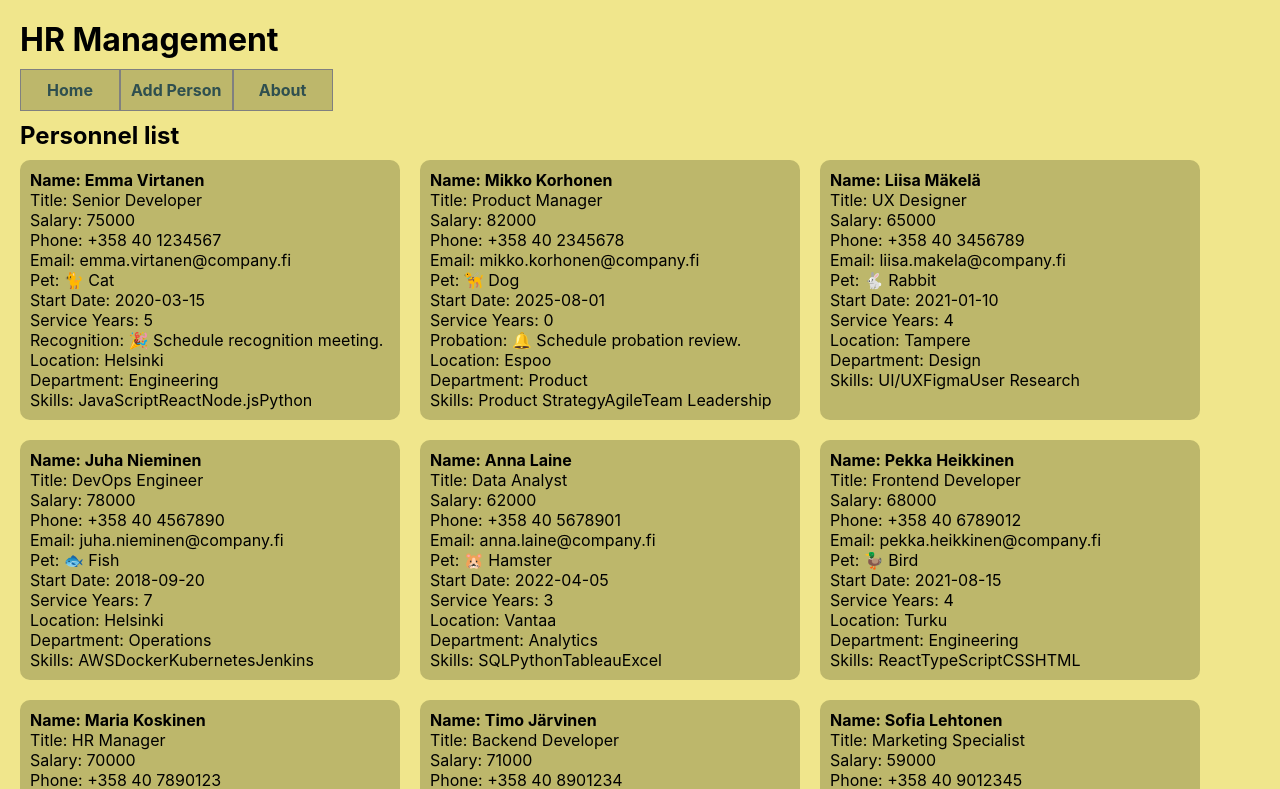
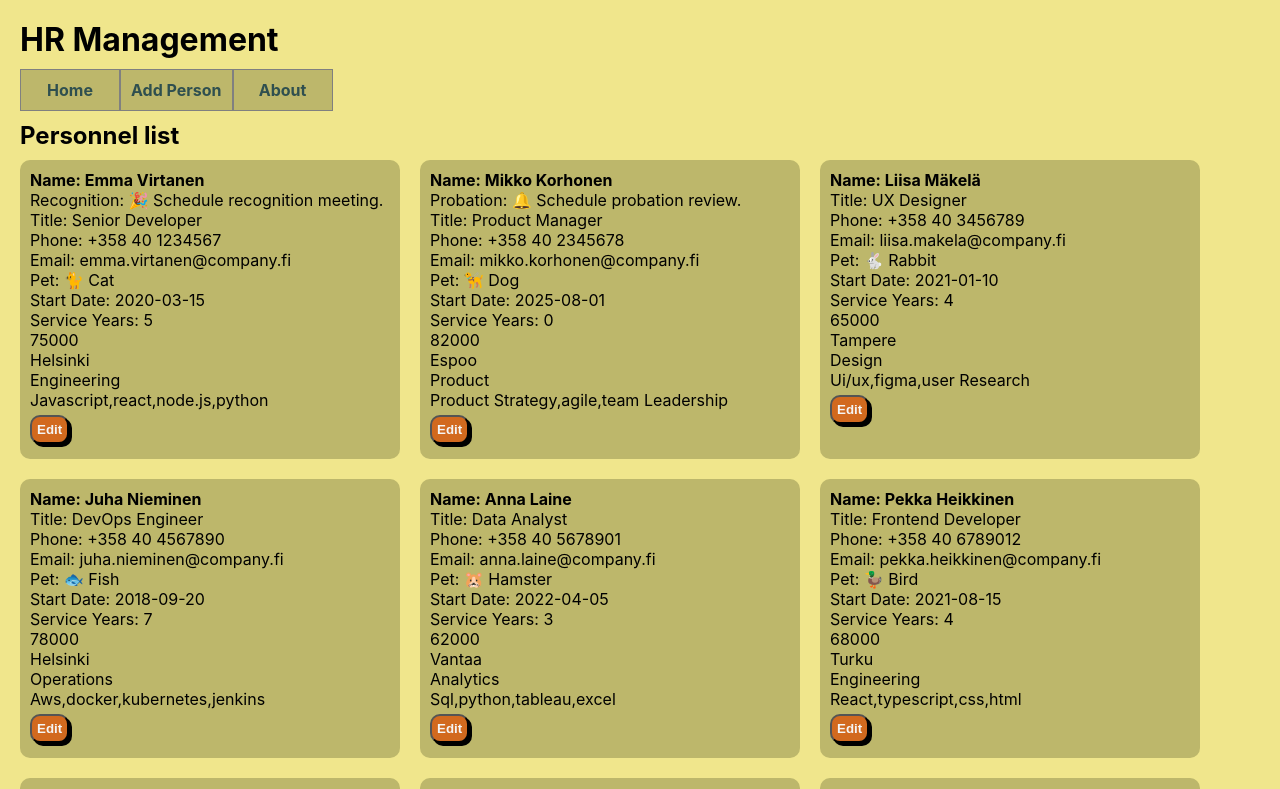
Before and after one commit to konjuable/hrApp-wp25k, a React (Vite) app: page / in a window 1280 px wide. Shown: the top 789 px of the page. Built offline with nearby package versions, Linux system fonts and the light colour scheme; data requests are answered from the project's data file.

Commit message:
Muutettu tiedolähteeksi db.json. Lisätty komponenttiin PersonCard neljän kentän muokkaus mahdollisuus. hrApp Task - Step 5 valmis.

```diff
--- a/db.json
+++ b/db.json
@@ -4,7 +4,7 @@
       "id": "1",
       "name": "Emma Virtanen",
       "title": "Senior Developer",
-      "salary": 75000,
+      "salary": "75000",
       "phone": "+358 40 1234567",
       "email": "emma.virtanen@company.fi",
       "animal": " 🐈 Cat",
--- /dev/null
+++ b/src/components/EditForm.jsx
@@ -0,0 +1,20 @@
+const EditForm = (props) => {
+    return (
+        <>
+            <h2>Edit Fields</h2>
+            <form className="form">
+                <label htmlFor="name" className="label">
+                    <input
+                        className="input"
+                        id="name"
+                        name="name"
+                        type="text"
+                        value={props.name}
+                    />
+                </label>
+            </form>
+        </>
+    )
+}
+
+export default EditForm
--- a/src/components/PersonCard.jsx
+++ b/src/components/PersonCard.jsx
@@ -1,4 +1,7 @@
 // import Skill from "./Skill";
+import EditForm from "./EditForm";
+import { useState } from "react";
+import axios from "axios"
 
 const Person = (props) => {
   console.log(props.skills)
@@ -36,30 +39,101 @@
     }
   };
 
+  const name = props.name
+  const salary = props.salary
+  const location = props.location
+  const department = props.department
+  const id = props.id
+
+  // kenttien arvojen muokkaaminen
+
+  const [isEditing, setIsEditing] = useState(false)
+  const [person, setPerson] = useState({ salary, location, department, skills })
+
+
+const update = (url = "http://localhost:3001", body = {}, headers = {}) =>
+  axios.patch(url, body, { headers })
+
+    const handleInputChange = (e) => {
+      const { name, value } = e.target;
+      setPerson((prevState) => ({ ...prevState, [name]: value }));
+    };
+
+    const handleEdit = () => {
+      update(`http://localhost:3001/employees/${id}`, person);
+    };
+
+    const renderEditableField = (value, name) => {
+      const capitalizeWords = (text) =>
+        text
+          .toString()
+          .replace(
+            /\w\S*/g,
+            (word) => word.charAt(0).toUpperCase() + word.slice(1).toLowerCase()
+          );
+
+      const displayValue = value ? capitalizeWords(value) : "N/A";
+
+      return isEditing ? (
+        <input value={value || ""} name={name} onChange={handleInputChange} />
+      ) : (
+        <dd>{displayValue}</dd>
+      );
+    };
+
+
+  // const editForm = (props) => {
+    // const [Individual, SetIndevidual] = useState({
+    //   name: {name},
+    //   salary: {salary},
+    //   department: {department},
+    //   location: {location},
+    //   skills: {skills}
+    // })
+    // console.log(props.name, props.salary, props.location, props.department, props.skills)
+
+  //   return (
+  //     <>
+  //       <EditForm name={props.name}  />
+  //     </>
+  //   )
+  // }
+
   return (
     <>
       <dl className="employee">
         <dt>Name: {props.name}</dt>
+        {Recognition(serviceYears)}
+        {Probation(serviceYears)}
         <dd>Title: {props.title}</dd>
-        <dd>Salary: {props.salary}</dd>
         <dd>Phone: {props.phone}</dd>
         <dd>Email: {props.email}</dd>
         <dd>Pet: {props.animal}</dd>
         <dd>Start Date: {props.startDate}</dd>
         <dd>Service Years: {getAge(startingTime)}</dd>
-        {Recognition(serviceYears)}
-        {Probation(serviceYears)}
+        {/* <dd>Salary: {props.salary}</dd>
         <dd>Location: {props.location}</dd>
         <dd>Department: {props.department}</dd>
-        <dd>Skills: {props.skills}</dd>
+        <dd>Skills: {props.skills}</dd> */}
+        {renderEditableField(person.salary, "salary")}
+        {renderEditableField(person.location, "location")}
+        {renderEditableField(person.department, "department")}
+        {renderEditableField(person.skills, "skills")}
+
+
         {/* <dd>Skills: {props.skills.join(", ")}</dd> */}
         {/* <dd>Skills: {skills.map((skill) => (
         <span key={skill}>{skill} </span>
       ))}
       </dd>   */}
-
         {/* <Skill skills={props.skills} /> */}
-
+        <button
+          onClick={() => {
+            if (isEditing) handleEdit()
+            setIsEditing((prev) => !prev)
+          }}>
+          {isEditing ? "Save" : "Edit"}
+          </button>
       </dl>
 
     </>
```
